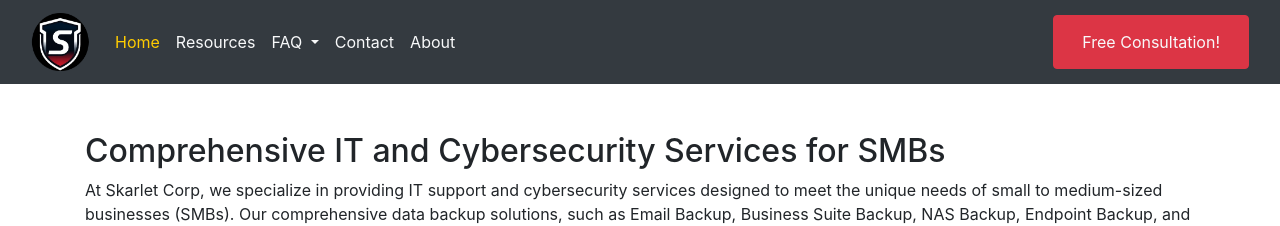
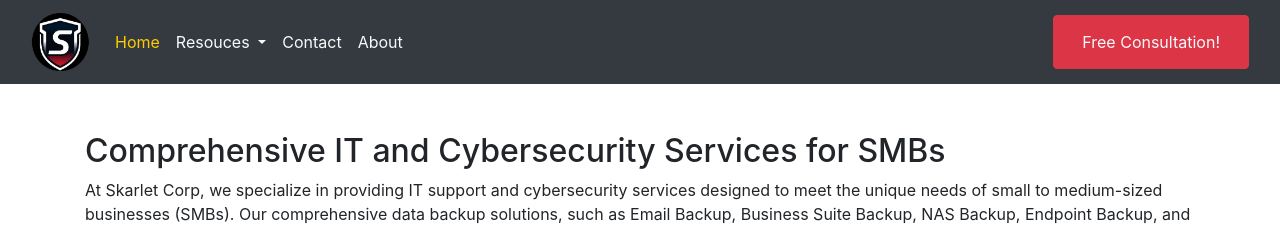
Before and after one commit to SkarletTeam/skarlet, a Jekyll site: the page built from index.md, in a window 1280 px wide. Shown: the top 226 px of the page. Built offline with Jekyll 4.4.1, drawn with Linux system fonts in a browser that asks for light colours.

Commit message:
Update nav.html

```diff
--- a/_includes/nav.html
+++ b/_includes/nav.html
@@ -10,17 +10,16 @@
   <div class="collapse navbar-collapse" id="navbarNavAltMarkup">
     <ul class="navbar-nav me-auto">
 	  <li class="nav-item"> <a class="nav-link active" aria-current="page" href="/index"> Home </a> </li>
-	  <li class="nav-item"> <a class="nav-link" href="/resources"> Resources </a> </li>
-      <!-- <li class="nav-item"> <a class="nav-link" href="/blog"> Blog </a> </li> -->
       <li class="nav-item dropdown">
         <a class="nav-link dropdown-toggle" href="#" role="button" data-bs-toggle="dropdown" aria-expanded="false">
-          FAQ
+          Resouces
         </a>
         <ul class="dropdown-menu">
+		  <li> <a class="dropdown-item" href="/resources"> FAQ </a> </li>
           <li> <a class="dropdown-item" href="/faq"> FAQ </a> </li>
           <li> <a class="dropdown-item" href="/acronyms"> Acronyms </a> </li>
-          <li><hr class="dropdown-divider"></li>
-          <li><a class="dropdown-item" href="#"></a></li>
+          <!-- <li><hr class="dropdown-divider"></li> -->
+          <!-- <li><a class="dropdown-item" href="/blog"></a></li> -->
         </ul>
       </li>
 	  <li class="nav-item"> <a class="nav-link" href="/contact"> Contact </a> </li>
```
